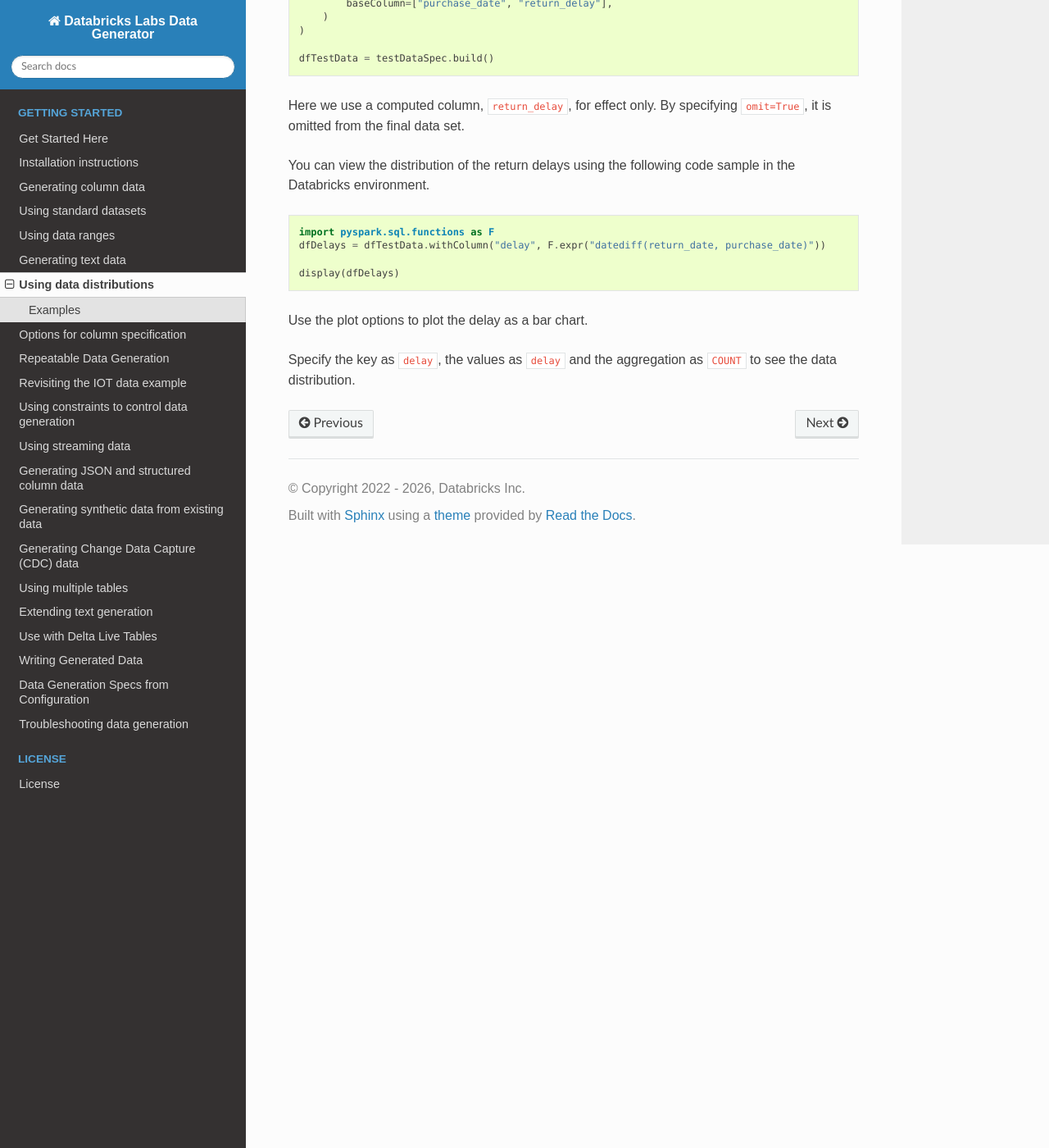
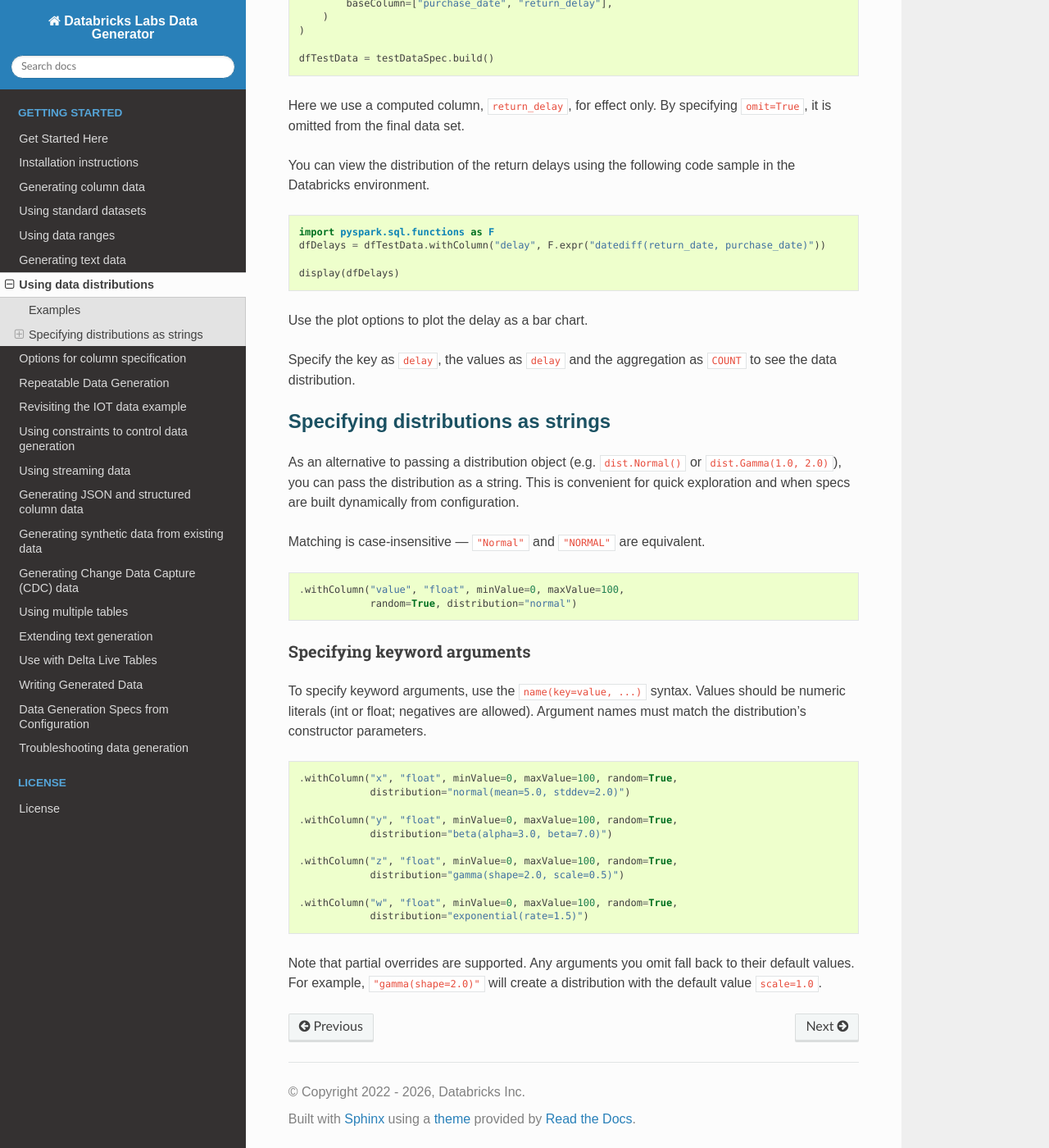
Before and after one commit to databrickslabs/dbldatagen, a Sphinx documentation site: the page built from docs/source/DISTRIBUTIONS.md, in a window 1280 px wide and 1400 px high, scrolled down 1667 px. Shown: the whole window at 82% size. Built offline with Sphinx 7.4.7 and the Read the Docs theme 3.1.0, drawn with Linux system fonts in a browser that asks for light colours; pages that are not in the unit, such as notebooks, are missing from menus; the version number is read from the project's files by our own code.

Commit message:
Add distributions documentation

````diff
--- a/docs/source/DISTRIBUTIONS.md
+++ b/docs/source/DISTRIBUTIONS.md
@@ -96,3 +96,40 @@ Use the plot options to plot the delay as a bar chart.
 
 Specify the key as `delay`, the values as `delay` and the aggregation as `COUNT` to see the data
 distribution.
+
+## Specifying distributions as strings
+
+As an alternative to passing a distribution object (e.g. `dist.Normal()` or `dist.Gamma(1.0, 2.0)`),
+you can pass the distribution as a string. This is convenient for quick exploration and when specs
+are built dynamically from configuration.
+
+Matching is case-insensitive — `"Normal"` and `"NORMAL"` are equivalent.
+
+```python
+.withColumn("value", "float", minValue=0, maxValue=100,
+            random=True, distribution="normal")
+```
+
+### Specifying keyword arguments
+
+To specify keyword arguments, use the `name(key=value, ...)` syntax. Values should be numeric
+literals (int or float; negatives are allowed). Argument names must match the distribution's
+constructor parameters.
+
+```python
+.withColumn("x", "float", minValue=0, maxValue=100, random=True,
+            distribution="normal(mean=5.0, stddev=2.0)")
+
+.withColumn("y", "float", minValue=0, maxValue=100, random=True,
+            distribution="beta(alpha=3.0, beta=7.0)")
+
+.withColumn("z", "float", minValue=0, maxValue=100, random=True,
+            distribution="gamma(shape=2.0, scale=0.5)")
+
+.withColumn("w", "float", minValue=0, maxValue=100, random=True,
+            distribution="exponential(rate=1.5)")
+```
+
+Note that partial overrides are supported. Any arguments you omit fall back to their default
+values. For example, `"gamma(shape=2.0)"` will create a distribution with the default value
+`scale=1.0`.
````
Also changed, not shown: 2 other files.
